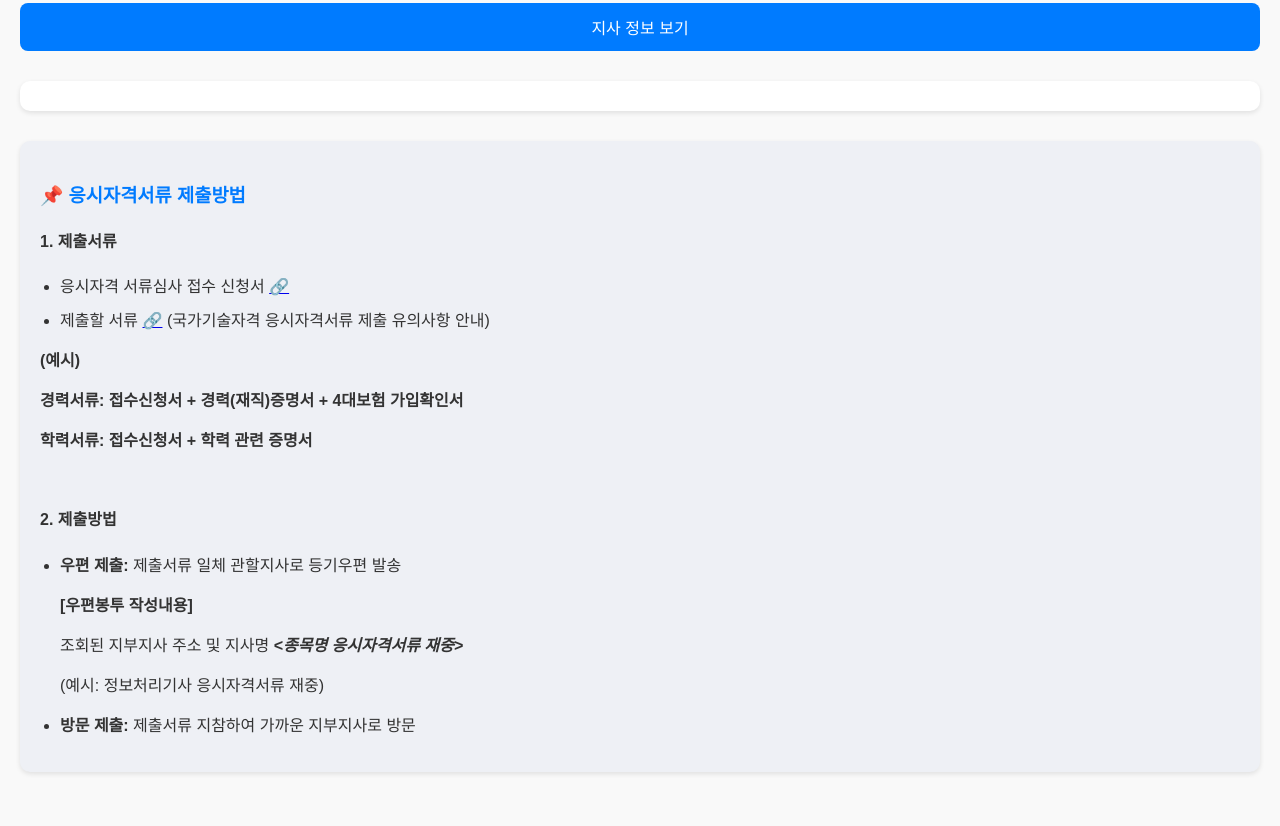
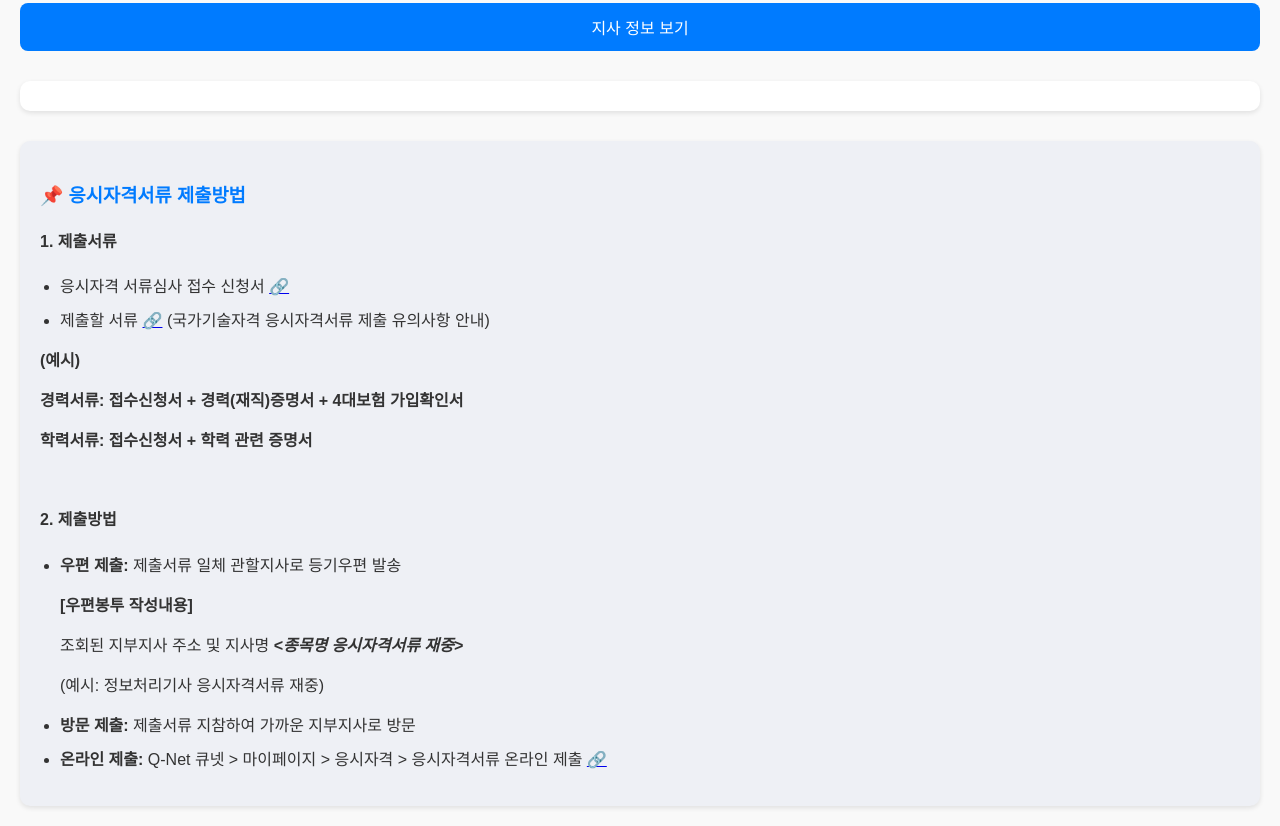
Before and after one commit to sehbamb/hrdkregion, a plain HTML site: page index.html in a window 1280 px wide. Shown: the part 303-1129 px from the top of the page. Before the commit the page ends 1095 px from the top, so only its background shows below. Drawn offline with Linux system fonts and the light colour scheme.

Commit message:
index.html

```diff
--- a/index.html
+++ b/index.html
@@ -94,6 +94,8 @@
 <p>조회된 지부지사 주소 및 지사명 <strong><em>&lt;종목명 응시자격서류 재중&gt;</em></strong></p>
 <p>(예시: 정보처리기사 응시자격서류 재중)</p>
 <li><strong>방문 제출:</strong> 제출서류 지참하여 가까운 지부지사로 방문</li>
+<li><strong>온라인 제출:</strong> Q-Net 큐넷 > 마이페이지 > 응시자격 > 응시자격서류 온라인 제출 <a href="
+https://www.q-net.or.kr/man001.do?id=man00103&gSite=Q&gId=&redir=myp002.do%3Fid%3Dmyp00218%26gId%3D%26gSite%3DQ" target="_blank">🔗</a></li>
 </ul>
 </div>
 <script>
```
